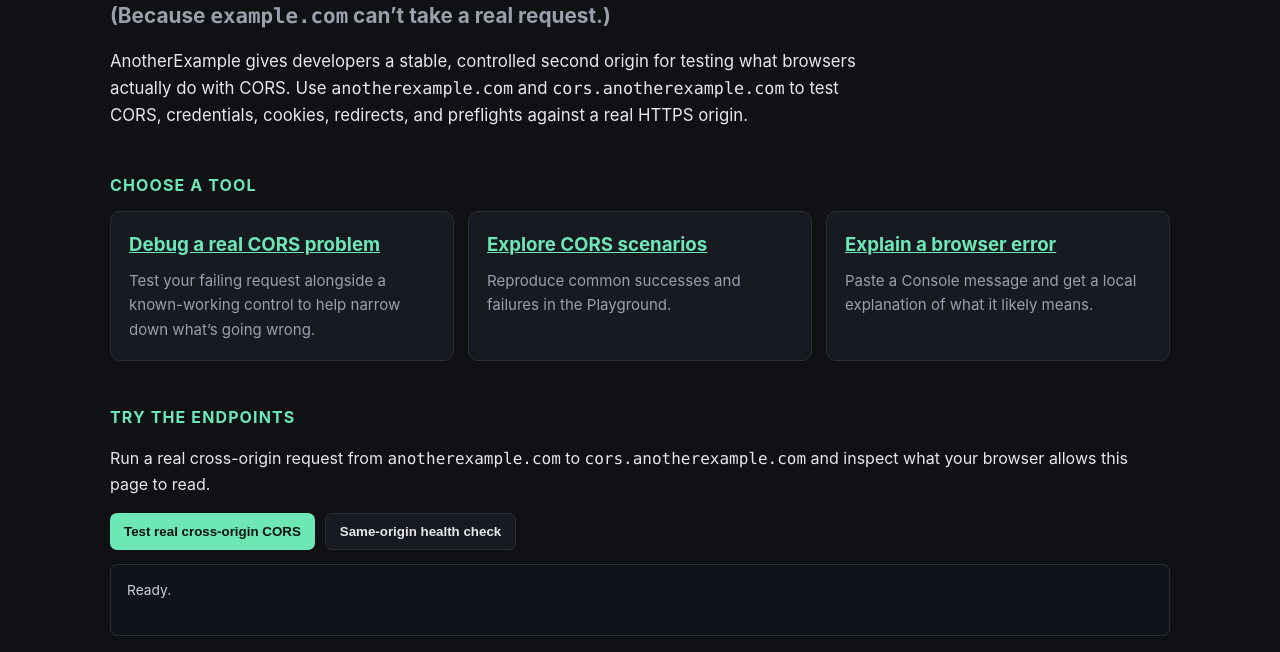
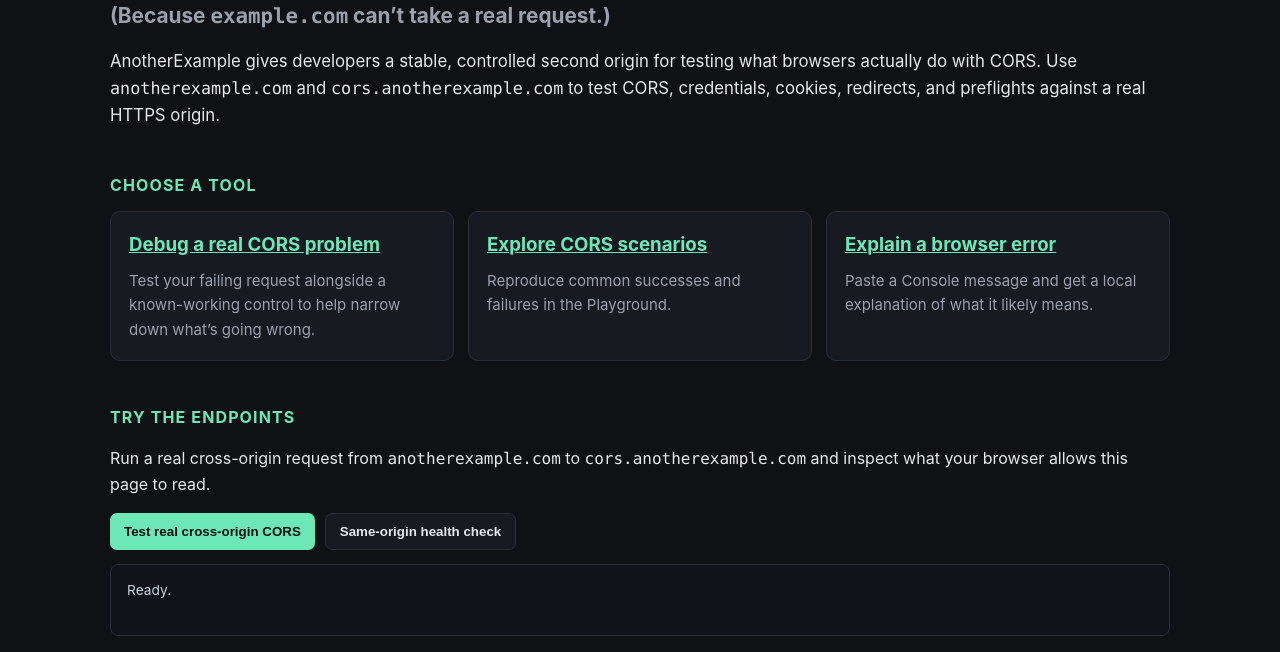
Before and after one commit to rtlemur/anotherexample, a website: page public/index.html in a window 1280 px wide. Shown: the part 148-800 px from the top of the page. Drawn offline with Linux system fonts and the light colour scheme.

Commit message:
Let homepage introduction span the full card-grid width

```diff
--- a/public/index.html
+++ b/public/index.html
@@ -75,7 +75,6 @@
 
   .lead {
     font-size: 1.05rem;
-    max-width: 760px;
   }
 
   section {
```
